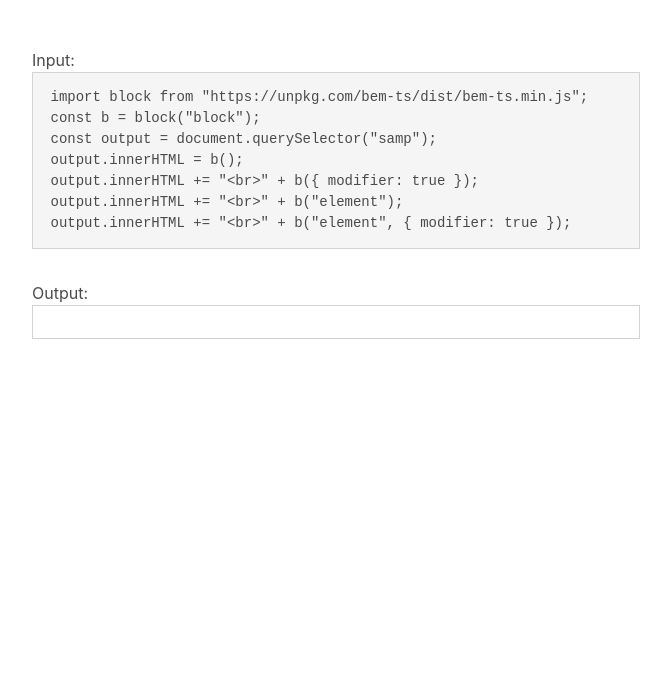
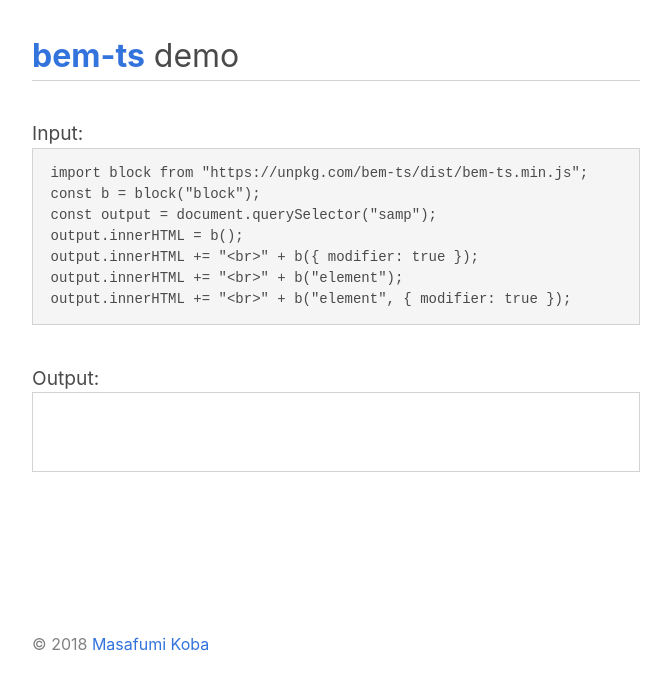
Before and after one commit to ybiquitous/bem-ts, a website: page docs/index.html in a window 1280 px wide. Shown: the whole page, without its empty margins (304-975 px from the left). Drawn offline with nearby package versions, Linux system fonts and the light colour scheme.

Commit message:
docs: improve demo site

```diff
--- a/docs/index.html
+++ b/docs/index.html
@@ -3,7 +3,7 @@
   <head>
     <meta charset="utf-8">
     <meta name="viewport" content="width=device-width, initial-scale=1">
-    <title>bem-ts Demo</title>
+    <title>bem-ts demo</title>
     <link rel="stylesheet" href="//unpkg.com/bulma@0.7.1/css/bulma.min.css">
     <style>
       body {
@@ -11,22 +11,42 @@
         margin: 0 auto;
         padding: 1em;
       }
+      main {
+        margin: 1em 0 10em;
+      }
+      h1 {
+        border-bottom: 1px solid lightgray;
+        font-size: 2em;
+      }
       h2 {
         margin-top: 2em;
+        font-size: 1.2em;
       }
-      pre, p {
+      pre, .output {
         border: 1px solid lightgray;
+        min-height: 5em;
         padding: 1em 1.25em;
         overflow-x: auto;
+      }
+      footer {
+        color: gray;
       }
     </style>
   </head>
   <body>
-    <h2>Input:</h2>
-    <pre><code></code></pre>
+    <main>
+      <h1><a href="https://github.com/ybiquitous/bem-ts" title="Move to GitHub"><strong>bem-ts</strong></a> demo</h1>
 
-    <h2>Output:</h2>
-    <p><samp></samp></p>
+      <h2>Input:</h2>
+      <pre><code></code></pre>
+
+      <h2>Output:</h2>
+      <p class="output"><samp></samp></p>
+    </main>
+
+    <footer>
+      <p>© 2018 <a href="https://github.com/ybiquitous" title="Move to GitHub">Masafumi Koba</a></p>
+    </footer>
 
     <script type="module">
       import block from "https://unpkg.com/bem-ts/dist/bem-ts.min.js";
```
